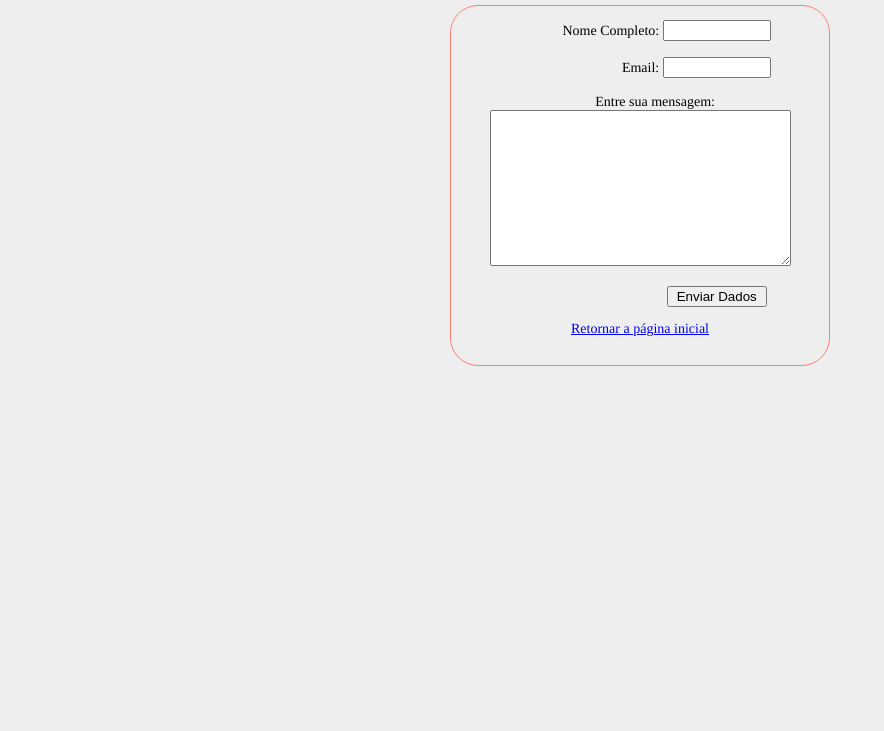
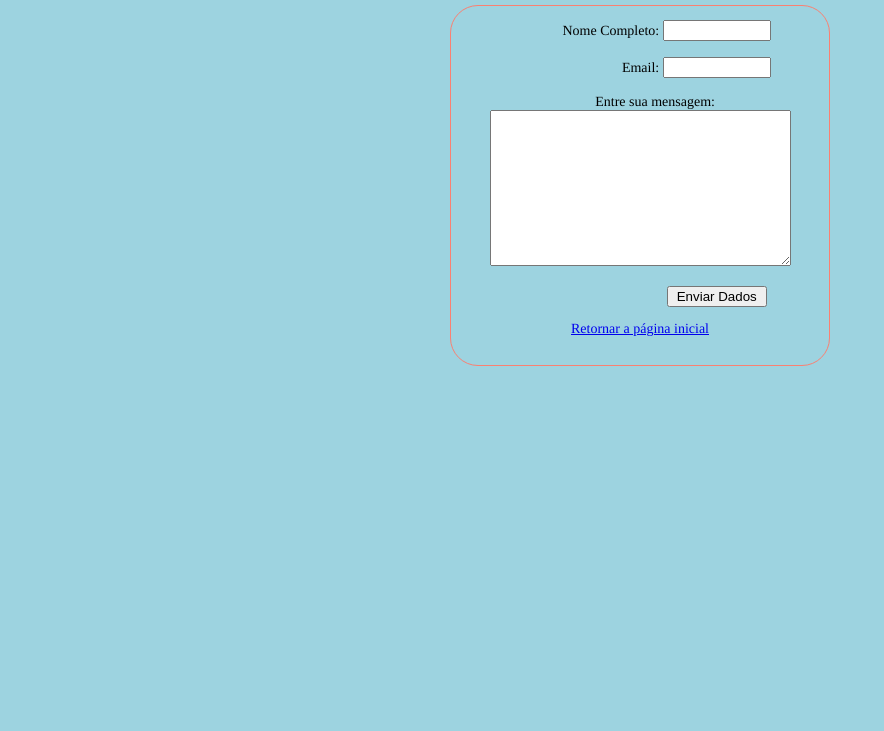
Before and after one commit to agcarvalho-eng/CSS_1, a plain HTML site: page Contato.html in a window 1280 px wide. Shown: the part 69-800 px from the top of the page, without its empty margins (0-884 px from the left). Drawn offline with Linux system fonts and the light colour scheme.

Commit message:
Mudando cor de fundo

```diff
--- a/Contato.html
+++ b/Contato.html
@@ -9,7 +9,7 @@
 
     <style>
     body {
-        background-color: #eee;
+        background-color: rgb(157, 211, 224);
 
     }
     form {
```
